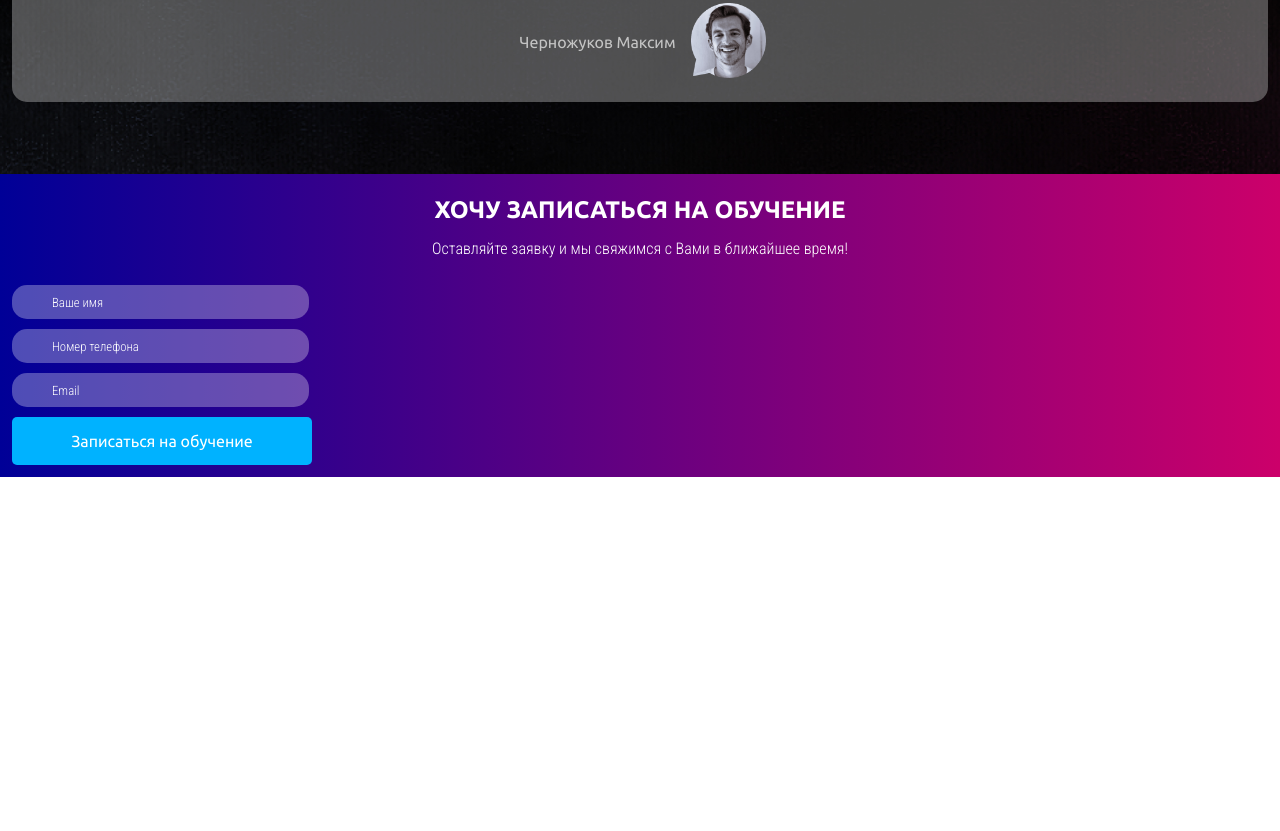
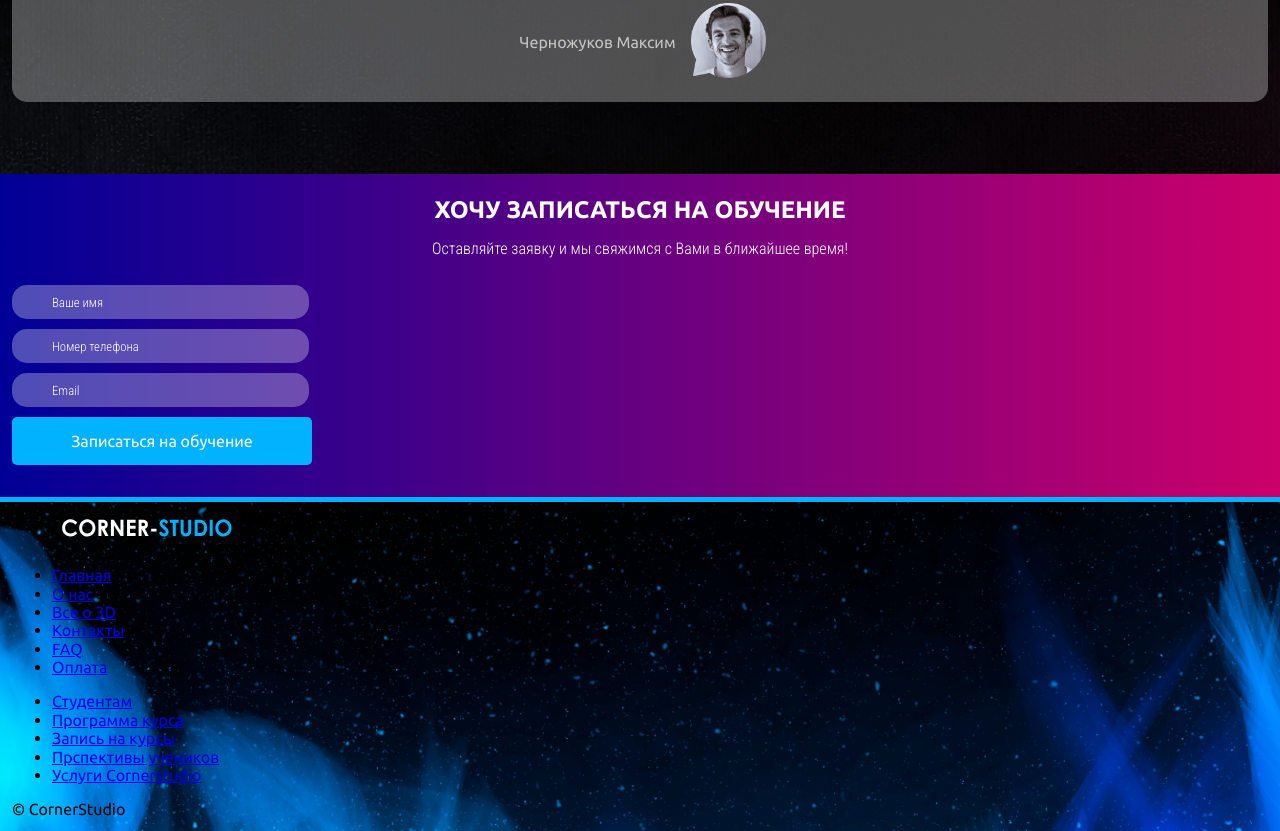
Before and after one commit to dmytro-selikhov/corner-studio, a website built with webpack: page src/index.html in a window 1280 px wide. Shown: the part 1790-2621 px from the top of the page. Before the commit the page ends 2267 px from the top, so only its background shows below. Built offline with nearby package versions, Linux system fonts and the light colour scheme; files whose address does not match are found by name.

Commit message:
work on footer section

```diff
--- a/src/index.html
+++ b/src/index.html
@@ -247,6 +247,53 @@
             </div><!-- wrapper -->
           </section>        <!-- /form -->
 
+
+
+          <footer class="footer">      <!-- footer -->
+            <div class="wrapper">
+            <div class="footer-top">
+
+              <div class="footer-top__logo">
+                <div class="logo__wrapper">
+                  <a href="#" class="logo__link"><img src="i/logo.svg" alt="logo img" class="logo__img"></a>
+                </div>
+                  <p class="logo__title">Студия обучению 3D моделирования, дизайна, анимации и визуализации.</p>
+              </div>
+              <nav class="footer-top__menu">
+                <ul class="footer-top__list">
+                  <li class="footer-top__item"><a href="#" class="footer-top__link">Главная</a></li>
+                  <li class="footer-top__item"><a href="#" class="footer-top__link">О нас</a></li>
+                  <li class="footer-top__item"><a href="#" class="footer-top__link">Все о 3D</a></li>
+                  <li class="footer-top__item"><a href="#" class="footer-top__link">Контакты</a></li>
+                  <li class="footer-top__item"><a href="#" class="footer-top__link">FAQ</a></li>
+                  <li class="footer-top__item"><a href="#" class="footer-top__link">Оплата</a></li>
+                </ul>
+              </nav>
+
+              <nav class="footer-top__submenu">
+                <ul class="footer-top__list">
+                  <li class="footer-top__item"><a href="#" class="footer-top__link">Студентам</a></li>
+                  <li class="footer-top__item"><a href="#" class="footer-top__link">Программа курса</a></li>
+                  <li class="footer-top__item"><a href="#" class="footer-top__link">Запись на курсы</a></li>
+                  <li class="footer-top__item"><a href="#" class="footer-top__link">Прспективы учеников</a></li>
+                  <li class="footer-top__item"><a href="#" class="footer-top__link">Услуги Cornerstudio</a></li>
+                </ul>
+              </nav>
+
+              <div class="footer-top__social">
+                <a href="#" class="footer-top__facebook"></a>
+                <a href="#" class="footer-top__instagramm"></a>
+                <a href="#" class="footer-top__twitter"></a>
+                <a href="#" class="footer-top__youtube"></a>
+              </div>
+
+            </div>
+
+            <div class="footer-bottom">
+              <p class="footer-bottom__text">&copy CornerStudio</p>
+            </div>
+            </div>
+          </footer>      <!-- /footer -->
     <!--  JavaScript here -->
     <!-- <script src="js/app.js"></script> -->
     <script src="js/script.js"></script>
--- /dev/null
+++ b/src/scss/layouts/layout_000/_footer.scss
@@ -0,0 +1,4 @@
+.footer{
+  background: url(../../../i/fire_blue.png) no-repeat;
+  background-size: cover;
+}
--- a/src/scss/layouts/layout_000/_form.scss
+++ b/src/scss/layouts/layout_000/_form.scss
@@ -3,11 +3,14 @@
   background: -webkit-linear-gradient(90deg, rgb(0, 0, 151), rgb(204, 0, 106));
   background: -moz-linear-gradient(90deg, rgb(0, 0, 151), rgb(204, 0, 106));
   background: linear-gradient(90deg, rgb(0, 0, 151), rgb(204, 0, 106));
+  // margin-bottom: 20px;
+  padding-bottom: 20px;
 }
 .form::after{
+  content:'';
   position: absolute;
   left: 0;
-  bottom: 0;
+  bottom: -5px;
   height: 5px;
   width: 100%;
   background: $mainBlue;
--- a/src/scss/layouts/layout_000/_index.scss
+++ b/src/scss/layouts/layout_000/_index.scss
@@ -7,3 +7,4 @@
 @import "team";
 @import "reviews";
 @import "form";
+@import "footer";
```
